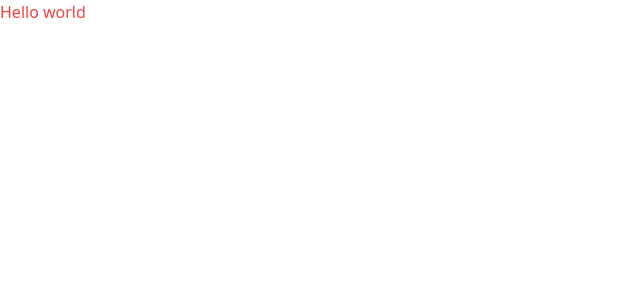
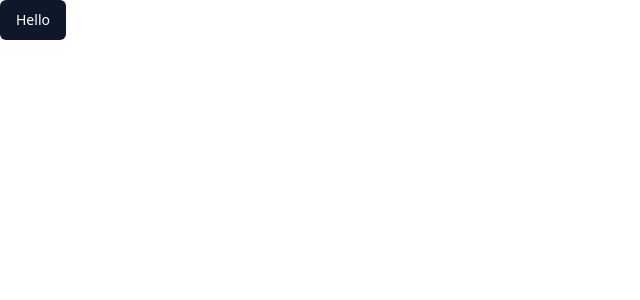
Before and after one commit to FacundoTenuta/realtime-app, a Next.js app: page / in a window 1280 px wide. Shown: the top 300 px of the page, without its empty margins (0-640 px from the left). Built offline with nearby package versions, Linux system fonts and the light colour scheme.

Commit message:
⚡️ Hello button on default page

```diff
--- a/src/app/page.tsx
+++ b/src/app/page.tsx
@@ -1,3 +1,5 @@
+import Button from '@/components/ui/Button';
+
 export default async function Home() {
-	return <div className="text-red-500">Hello world</div>;
+	return <Button>Hello</Button>;
 }
```
